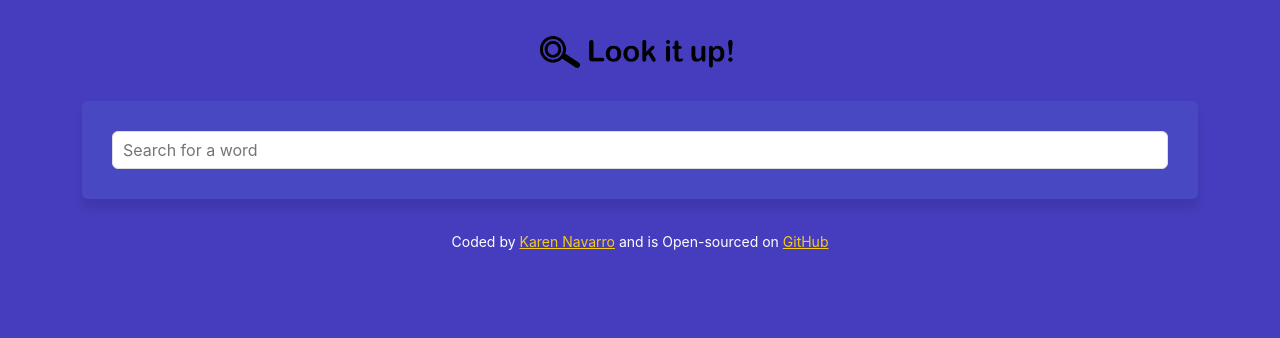
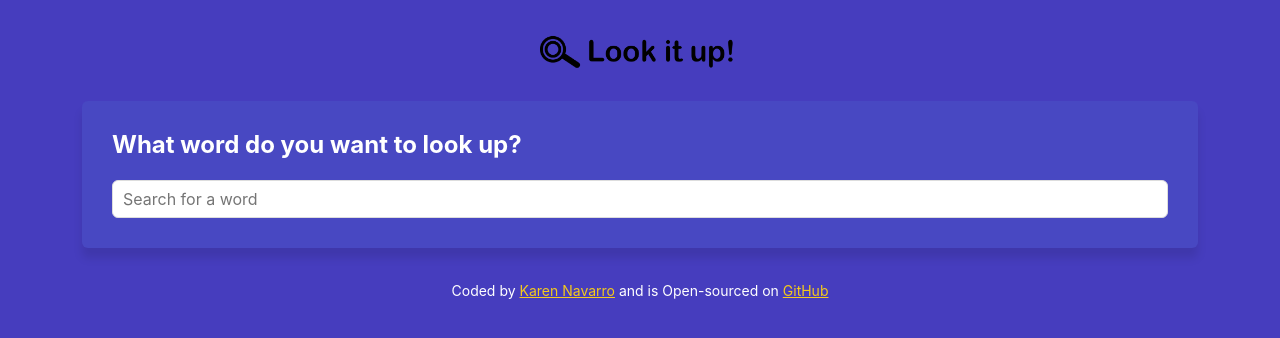
Before and after one commit to KarenPNavarro/project-dictionary, a React (Create React App) app: page / in a window 1280 px wide. Shown: the top 338 px of the page. Built offline with nearby package versions, Linux system fonts and the light colour scheme.

Commit message:
Updated styling

```diff
--- a/src/Dictionary.css
+++ b/src/Dictionary.css
@@ -17,3 +17,9 @@
   border-radius: 6px;
   color: #333;
 }
+
+.Dictionary h1 {
+  font-size: 24px;
+  font-weight: bold;
+  margin-bottom: 20px;
+}
--- a/src/Dictionary.js
+++ b/src/Dictionary.js
@@ -26,6 +26,7 @@
   return (
     <div className="Dictionary">
       <section>
+        <h1>What word do you want to look up?</h1>
         <form className="Dictionary-search" onSubmit={search}>
           <input
             type="search"
--- a/src/Synonyms.css
+++ b/src/Synonyms.css
@@ -1,9 +1,10 @@
 .Synonyms {
-  margin: 30px 0 0;
+  margin: 20px 0 0;
   padding: 0;
 }
 
 .Synonyms li {
-  display: inline;
-  padding-right: 30px;
+  display: inline-block;
+  padding-right: 10px;
+  line-height: 1;
 }
```
